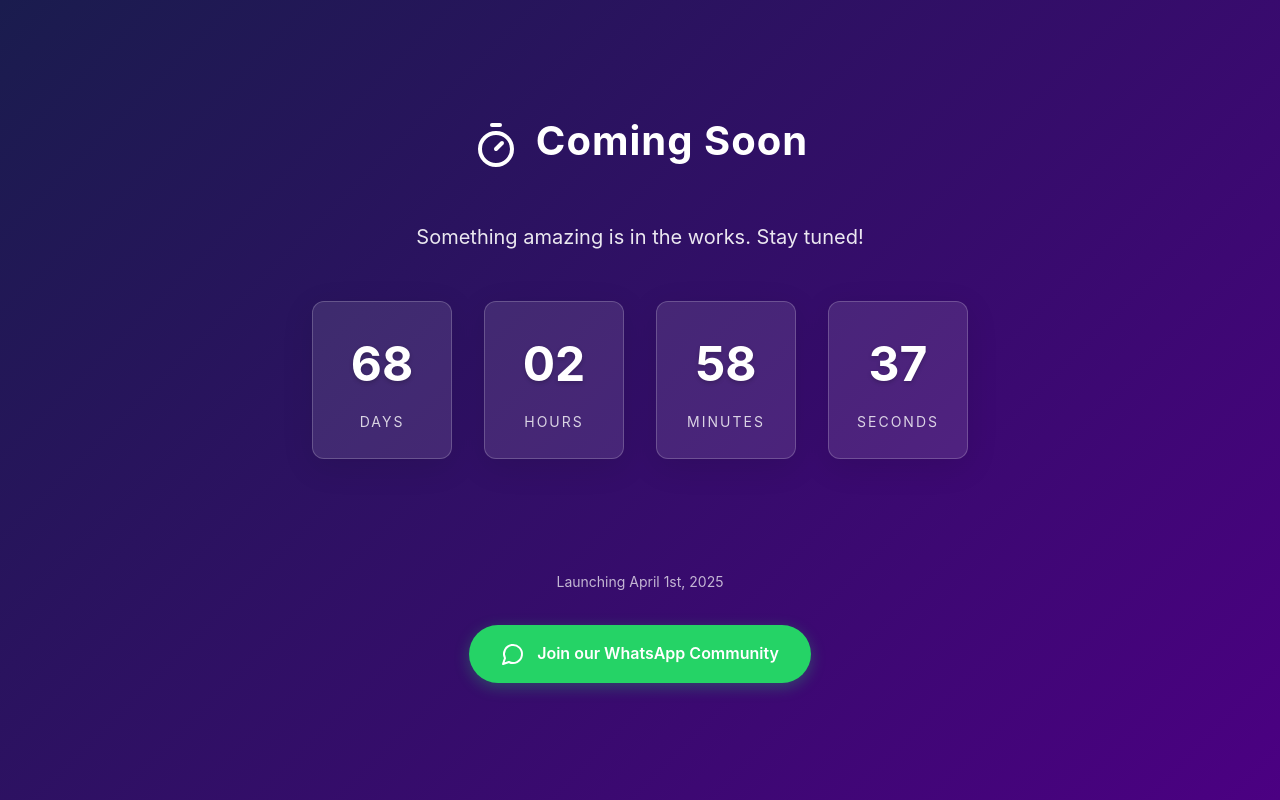
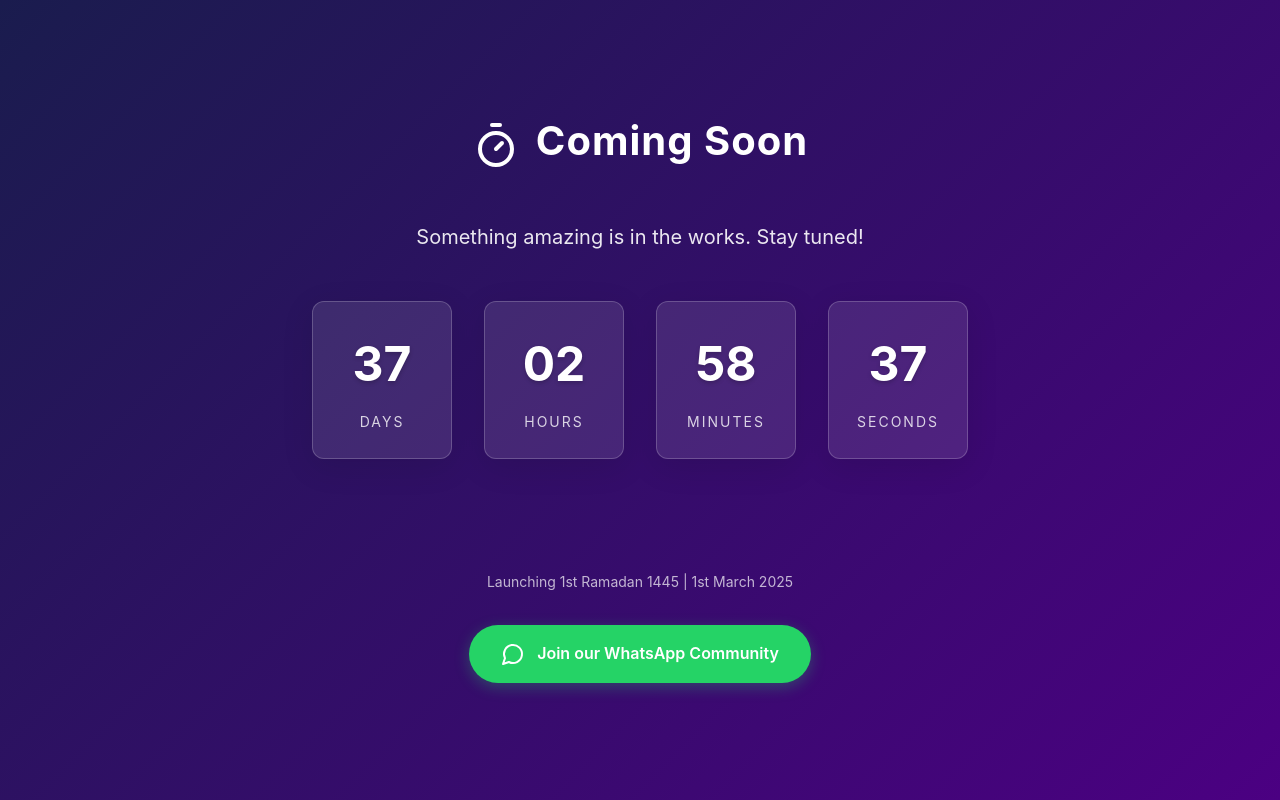
Before and after one commit to Abdl-Azeez/ifchmaber_comingsoon, a React (Create React App) app: page / in a window 1280 px wide. Built offline with nearby package versions, Linux system fonts and the light colour scheme.

Commit message:
Change launching date

```diff
--- a/src/pages/ComingSoon.jsx
+++ b/src/pages/ComingSoon.jsx
@@ -11,7 +11,7 @@ const ComingSoon = () =>{
   });
 
   useEffect(() => {
-    const targetDate = new Date('2025-04-01T00:00:00');
+    const targetDate = new Date('2025-03-01T00:00:00');
 
     const calculateTimeLeft = () => {
       const now = new Date();
@@ -61,11 +61,11 @@ const ComingSoon = () =>{
       </div>
 
       <div className="launch-date">
-        Launching April 1st, 2025
+        Launching 1st Ramadan 1445 | 1st March 2025
       </div>
 
       <a
-        href="https://wa.me/+971506985955"
+        href="https://chat.whatsapp.com/FJKIyU87hgq9tC3ob3DB7D"
         className="whatsapp-button"
         target="_blank"
         rel="noopener noreferrer"
```
